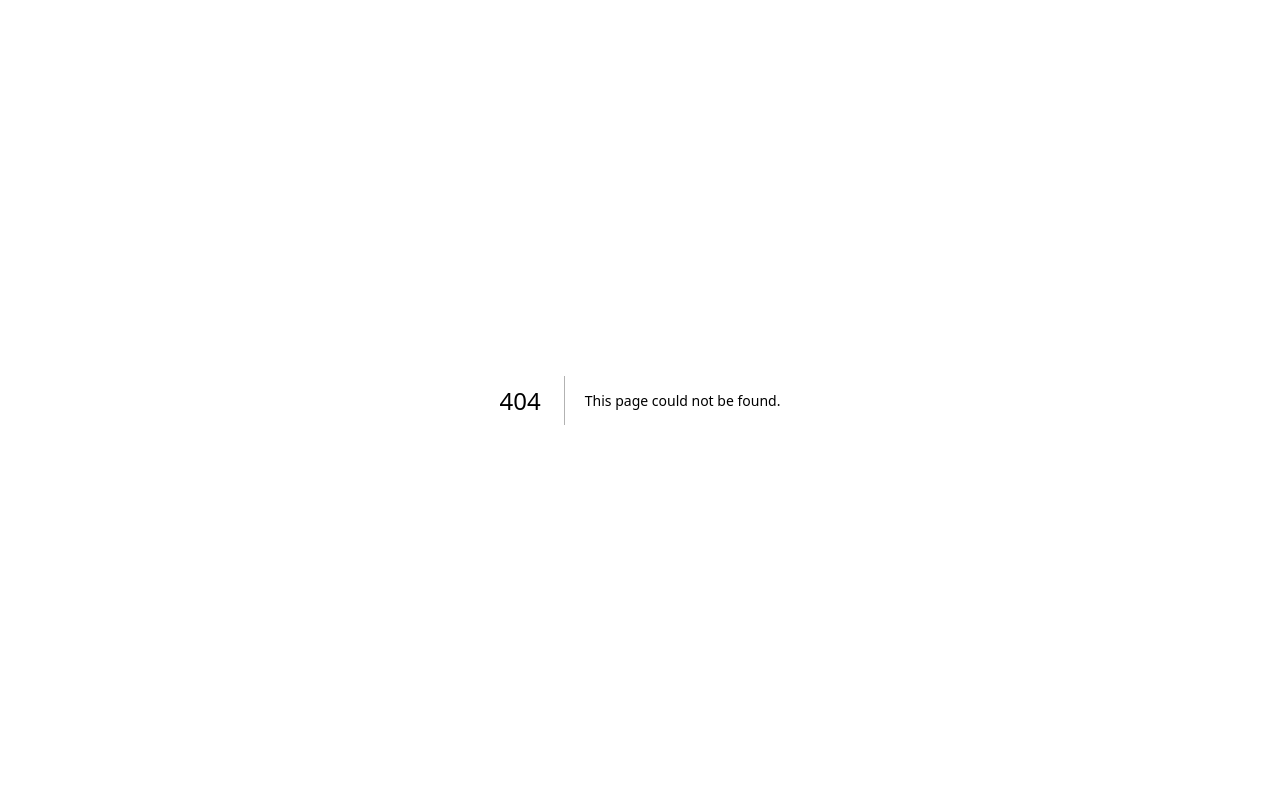
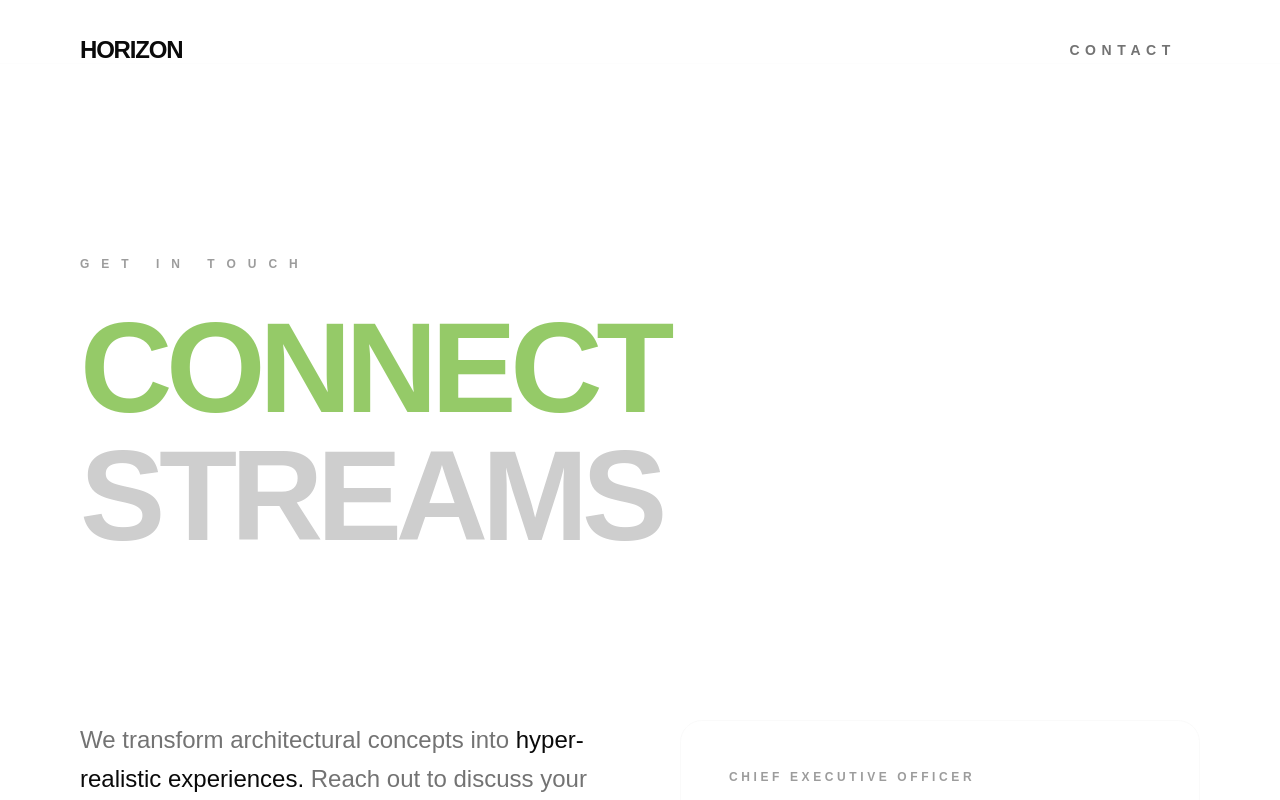
Before and after one commit to bankusy/horizon, a Next.js app: page /contact in a window 1280 px wide. Before the commit this address had no page. Built offline with nearby package versions, Linux system fonts and the light colour scheme; a web font is replaced by a local one.

Commit message:
init: Initialize Project

```diff
--- /dev/null
+++ b/app/contact/page.tsx
@@ -0,0 +1,117 @@
+"use client";
+
+import { Navigation } from "@/components/Navigation";
+import BlurText from "@/components/BlurText";
+import { motion } from "framer-motion";
+import { Mail, Phone, MapPin, ArrowUpRight } from "lucide-react";
+
+export default function ContactPage() {
+    const contactInfo = [
+        {
+            label: "Chief Executive Officer",
+            value: "JEONG WON SIK",
+            link: null,
+        },
+        {
+            label: "Direct Line",
+            value: "+82 10 - 3500 - 7742",
+            link: "tel:+821035007742",
+        },
+        {
+            label: "Email Address",
+            value: "cghrn@naver.com",
+            link: "mailto:cghrn@naver.com",
+        },
+    ];
+
+    return (
+        <div className="min-h-screen bg-background font-sans selection:bg-background selection:text-foreground overflow-x-hidden">
+            <Navigation />
+
+            <main className="pt-40 md:pt-64 pb-24">
+                <div className="w-full px-6 md:px-12 lg:px-20 mx-auto max-w-[1920px]">
+                    <div className="flex flex-col gap-24 md:gap-40">
+                        {/* Title Section */}
+                        <section className="relative">
+                            <span className="text-[10px] md:text-xs font-bold tracking-[1em] uppercase opacity-40 mb-8 block">
+                                Get in touch
+                            </span>
+                            <h1 className="text-6xl md:text-9xl font-black tracking-tighter uppercase leading-[0.85] flex flex-col">
+                                <BlurText
+                                    text="CONNECT"
+                                    delay={200}
+                                    animateBy="words"
+                                    direction="top"
+                                    className="text-6xl md:text-9xl font-black text-[#95CA68]"
+                                />
+                                <BlurText
+                                    text="STREAMS"
+                                    delay={400}
+                                    animateBy="words"
+                                    direction="top"
+                                    className="text-6xl md:text-9xl font-black opacity-20"
+                                />
+                            </h1>
+                        </section>
+
+                        {/* Content Section */}
+                        <section className="grid grid-cols-1 lg:grid-cols-2 gap-20">
+                            <div className="flex flex-col gap-12 max-w-xl">
+                                <p className="text-lg md:text-2xl font-light leading-relaxed text-muted-foreground">
+                                    We transform architectural concepts into
+                                    <span className="text-foreground font-medium"> hyper-realistic experiences. </span>
+                                    Reach out to discuss your next visionary project.
+                                </p>
+
+                                <div className="h-px w-full bg-border/50" />
+
+                                <div className="grid grid-cols-1 md:grid-cols-2 gap-8 text-[10px] md:text-xs font-bold tracking-[0.2em] uppercase opacity-60">
+                                    <p>© 2026 HORIZON STUDIO</p>
+                                    <p>ALL RIGHTS RESERVED</p>
+                                </div>
+                            </div>
+
+                            <div className="flex flex-col gap-4">
+                                {contactInfo.map((info, idx) => (
+                                    <motion.div
+                                        key={idx}
+                                        initial={{ opacity: 0, x: 20 }}
+                                        animate={{ opacity: 1, x: 0 }}
+                                        transition={{ delay: 0.6 + idx * 0.1, duration: 0.8 }}
+                                        className="group"
+                                    >
+                                        {info.link ? (
+                                            <a
+                                                href={info.link}
+                                                className="flex flex-col p-8 md:p-12 bg-muted/20 border border-transparent hover:border-border/50 transition-all duration-500 rounded-2xl md:rounded-3xl hover:bg-muted/30"
+                                            >
+                                                <div className="flex justify-between items-start mb-4">
+                                                    <span className="text-[10px] md:text-xs font-bold tracking-[0.3em] uppercase opacity-40">
+                                                        {info.label}
+                                                    </span>
+                                                    <ArrowUpRight className="w-5 h-5 opacity-0 group-hover:opacity-40 transition-opacity" />
+                                                </div>
+                                                <span className="text-xl md:text-3xl font-medium tracking-tight">
+                                                    {info.value}
+                                                </span>
+                                            </a>
+                                        ) : (
+                                            <div className="flex flex-col p-8 md:p-12 border border-border/20 rounded-2xl md:rounded-3xl">
+                                                <span className="text-[10px] md:text-xs font-bold tracking-[0.3em] uppercase opacity-40 mb-4">
+                                                    {info.label}
+                                                </span>
+                                                <span className="text-xl md:text-3xl font-medium tracking-tight">
+                                                    {info.value}
+                                                </span>
+                                            </div>
+                                        )}
+                                    </motion.div>
+                                ))}
+                            </div>
+                        </section>
+                    </div>
+                </div>
+            </main>
+        </div>
+    );
+}
--- a/app/globals.css
+++ b/app/globals.css
@@ -39,9 +39,12 @@
     --sidebar-accent-foreground: oklch(0.205 0 0);
     --sidebar-border: oklch(0.922 0 0);
     --sidebar-ring: oklch(0.708 0 0);
+
+    --navbar-height: 64px;
 }
 
 @theme inline {
+    --color-text-foreground: var(--foreground);
     --color-background: var(--background);
     --color-foreground: var(--foreground);
     --color-border: var(--border);
--- a/components/Navigation.tsx
+++ b/components/Navigation.tsx
@@ -1,54 +1,61 @@
-import Image from "next/image";
+"use client";
+
+import Link from "next/link";
+import { useState, useEffect } from "react";
 import { motion } from "framer-motion";
-import BlurText from "@/components/BlurText";
 
-export default function Navigation() {
+export function Navigation() {
+    const [isScrolled, setIsScrolled] = useState(false);
+    const [scrollProgress, setScrollProgress] = useState(0);
+
+    useEffect(() => {
+        const handleScroll = () => {
+            setIsScrolled(window.scrollY > 20);
+
+            const totalHeight = document.documentElement.scrollHeight - window.innerHeight;
+            const progress = totalHeight > 0 ? (window.scrollY / totalHeight) * 100 : 0;
+            setScrollProgress(progress);
+        };
+        window.addEventListener("scroll", handleScroll);
+        return () => window.removeEventListener("scroll", handleScroll);
+    }, []);
+
     return (
-        <motion.nav
-            initial={{ opacity: 0, y: -10 }}
-            animate={{ opacity: 1, y: 0 }}
-            className="px-6 md:px-12 lg:px-20 py-20 md:py-20 bg-background border-b border-border/50"
+        <nav
+            className={`h-(--navbar-height) fixed top-0 left-0 w-full z-100 transition-all duration-500  ${
+                isScrolled
+                    ? "bg-background/80 backdrop-blur-xl border-b border-border/50 py-3 md:py-4"
+                    : "bg-background/0 py-6 md:py-8"
+            }`}
         >
-            <div className="w-full px-6 md:px-12 lg:px-20 mx-auto flex flex-col items-center lg:flex-row justify-between lg:items-end gap-14 lg:gap-6 text-center">
-                <div className="flex flex-col items-center lg:items-start relative lg:right-1.5">
-                    <h1 className="flex items-center justify-center lg:justify-start gap-2 min-[400px]:gap-4 text-5xl min-[400px]:text-6xl sm:text-7xl lg:text-8xl font-medium tracking-tighter leading-none translate-x-4">
-                        <div className="flex-shrink-0">
-                            <Image
-                                width={128}
-                                height={128}
-                                src={"/logo.svg"}
-                                alt="logo"
-                                priority
-                                className="w-16 min-[400px]:w-20 md:w-32 lg:w-40"
-                            />
-                        </div>
-                        <BlurText
-                            text="HORIZON"
-                            delay={200}
-                            animateBy="words"
-                            direction="top"
-                            className="text-5xl min-[400px]:text-6xl sm:text-7xl lg:text-8xl font-medium tracking-tighter"
-                        />
-                        {/* Spacer to perfectly center the title on mobile/tablet */}
-                        <div
-                            className="lg:hidden w-16 min-[400px]:w-20 md:w-32 flex-shrink-0 invisible"
-                            aria-hidden="true"
-                        />
-                    </h1>
-                    <div className="flex flex-col gap-2 text-[10px] sm:text-[11px] md:text-sm font-light tracking-[0.15em] sm:tracking-[0.2em] md:tracking-wide text-muted-foreground uppercase opacity-70">
-                        <p className="font-semibold text-foreground tracking-normal">Architectural Visualization Studio</p>
-                        <p>Visual Studio Group — Archive</p>
-                    </div>
-                </div>
+            <div className="w-full px-6 md:px-12 lg:px-20 mx-auto flex items-center justify-between">
+                {/* Brand */}
+                <Link
+                    href="/"
+                    className="text-xl md:text-2xl font-black tracking-tighter text-foreground transition-base hover:opacity-70 flex items-center gap-2"
+                >
+                    HORIZON
+                </Link>
 
-                <div className="flex flex-col items-center lg:items-end lg:text-right gap-1.5 text-[9px] sm:text-[10px] md:text-sm font-light text-muted-foreground uppercase tracking-[0.2em] sm:tracking-[0.3em] lg:tracking-widest">
-                    <p className="font-bold text-foreground tracking-normal mb-1">JEONG WON SIK</p>
-                    <div className="flex flex-col items-center lg:items-end gap-1 opacity-60">
-                        <p>+82 10 - 3500 - 7742</p>
-                        <p>cghrn@naver.com</p>
-                    </div>
+                {/* Simplified Navigation */}
+                <div className="flex items-center">
+                    <Link
+                        href="/contact"
+                        className="text-[10px] md:text-sm font-bold uppercase tracking-[0.4em] text-muted-foreground transition-base  px-6 py-2 hover:text-background"
+                    >
+                        Contact
+                    </Link>
                 </div>
             </div>
-        </motion.nav>
+
+            {/* Progress Bar at the absolute bottom */}
+            <div className="absolute bottom-0 left-0 h-[1.5px] w-full bg-border/10">
+                <motion.div
+                    className="h-full bg-foreground"
+                    style={{ width: `${scrollProgress}%` }}
+                    transition={{ type: "spring", stiffness: 300, damping: 30 }}
+                />
+            </div>
+        </nav>
     );
 }
```
Also changed, not shown: app/page.tsx (+51 -40 lines). Lines whose indentation alone changed are shown as unchanged.
